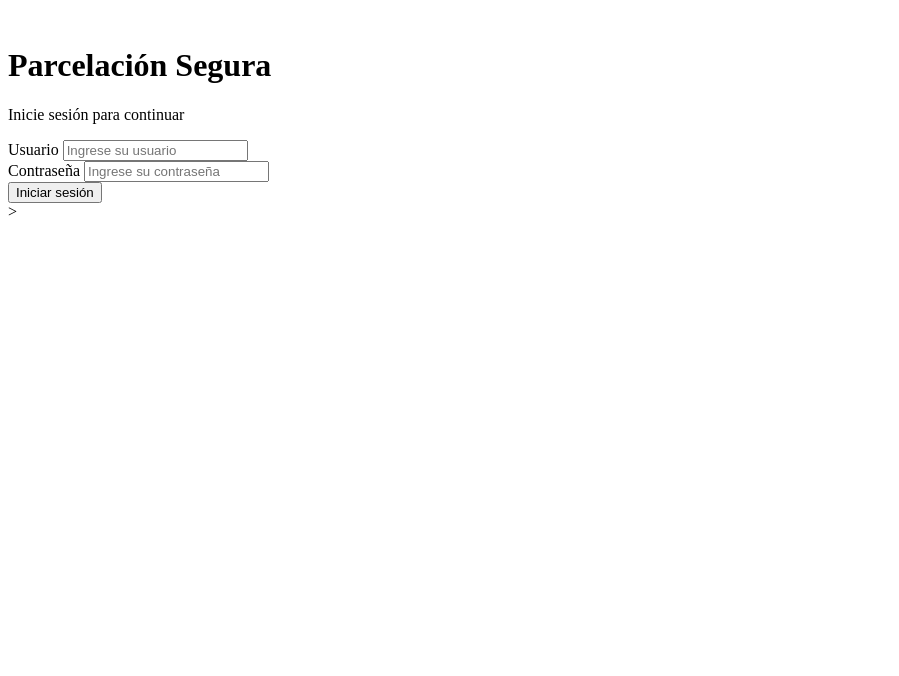
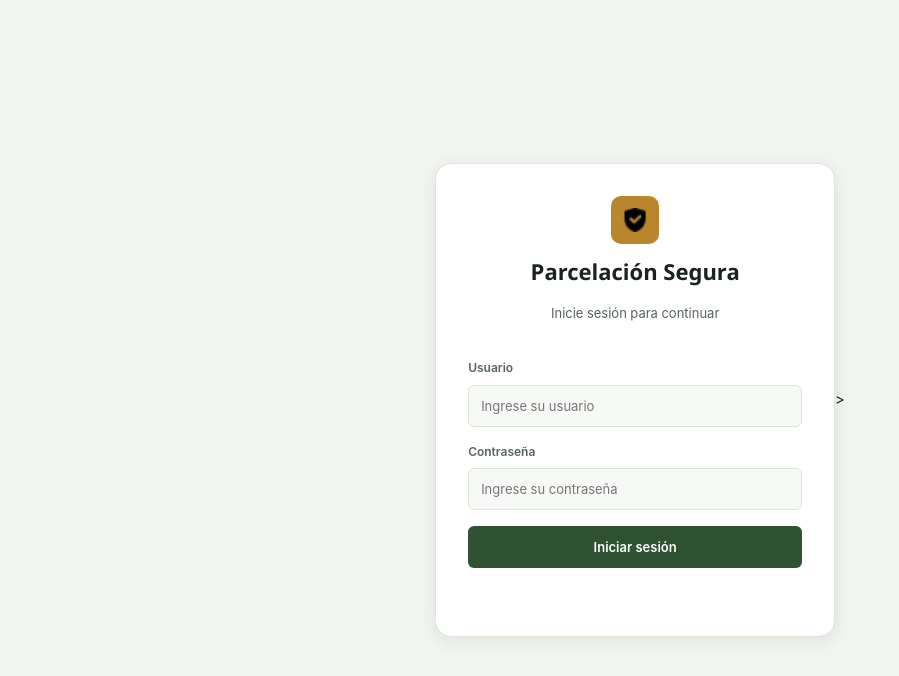
Before and after one commit to Alejandro-YP/Parcelacion-Segura, a website: page frontend/html/login.html in a window 1280 px wide. Shown: the whole page, without its empty margins (0-899 px from the left). Drawn offline with Linux system fonts and the light colour scheme; the site is published under a folder, as on GitHub Pages, so addresses that start at the root find nothing.

Commit message:
feat(): cambio de link para css

```diff
--- a/frontend/html/login.html
+++ b/frontend/html/login.html
@@ -8,10 +8,10 @@
     <title>Parcelación Segura - Iniciar sesión</title>
 
     <!-- Estilos generales -->
-    <link rel="stylesheet" href="/Parcelacion-Segura/frontend/css/dashboard-style.css">
+    <link rel="stylesheet" href="../css/dashboard-style.css">
 
     <!-- Estilos específicos del login -->
-    <link rel="stylesheet" href="/Parcelacion-Segura/frontend/css/login-style.css">
+    <link rel="stylesheet" href="../css/login-style.css">
 </head>
 
 <body class="login-page">
@@ -20,7 +20,7 @@
 
         <div class="login-card__brand">
             <div class="login-card__mark" aria-hidden="true">
-                <img src="/Parcelacion-Segura/frontend/imgs/menu-secure.png" alt="">
+                <img src="../imgs/menu-secure.png" alt="">
             </div>
 
             <h1 class="login-title">Parcelación Segura</h1>
```
Also changed, not shown: frontend/html/autorizaciones.html (+2 -2 lines), frontend/html/dashboard.html (+2 -2 lines), frontend/html/ingresos.html (+1 -1 lines), frontend/html/propiedades.html (+1 -1 lines), frontend/html/trabajadores.html (+1 -1 lines).
